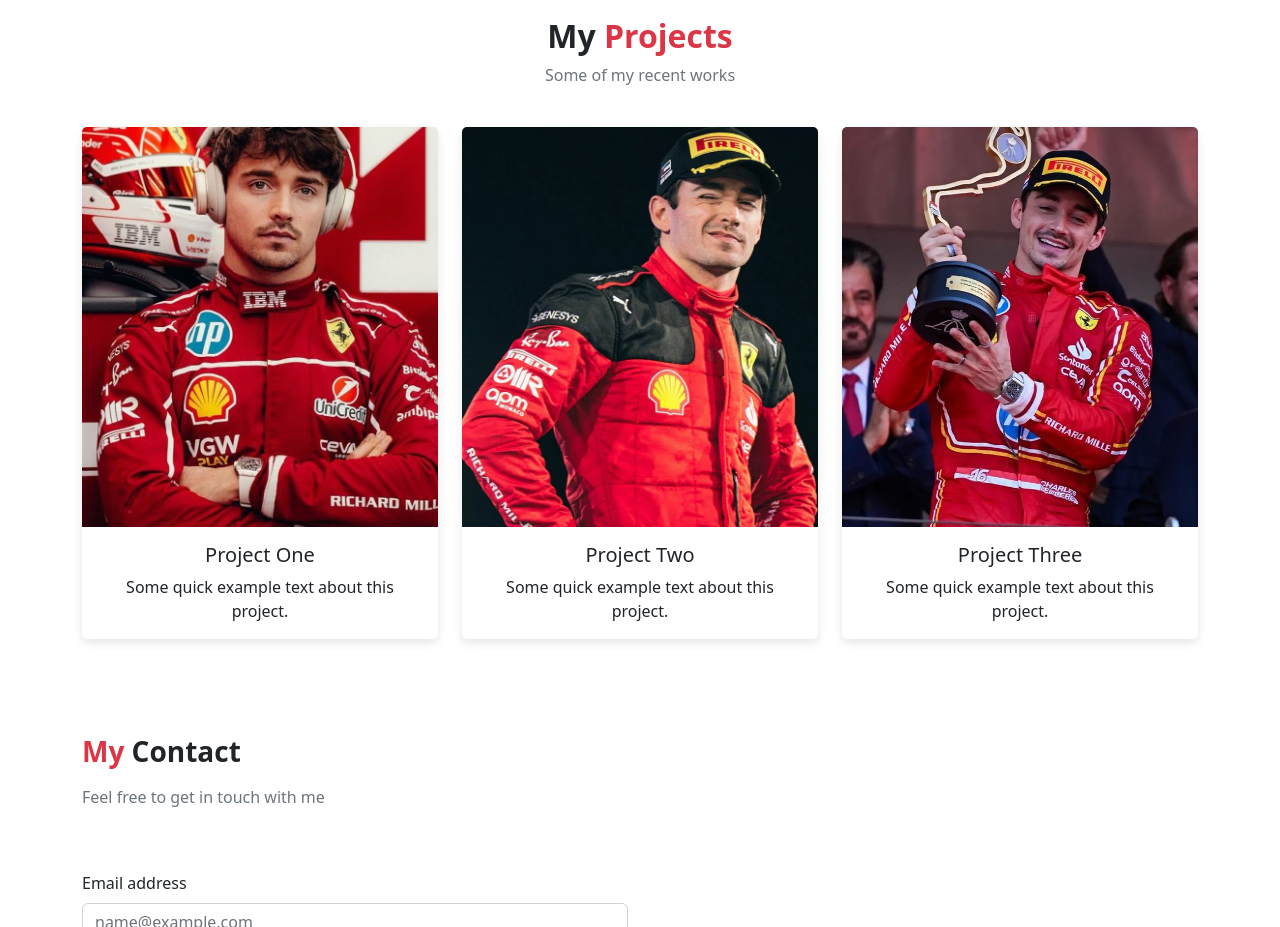
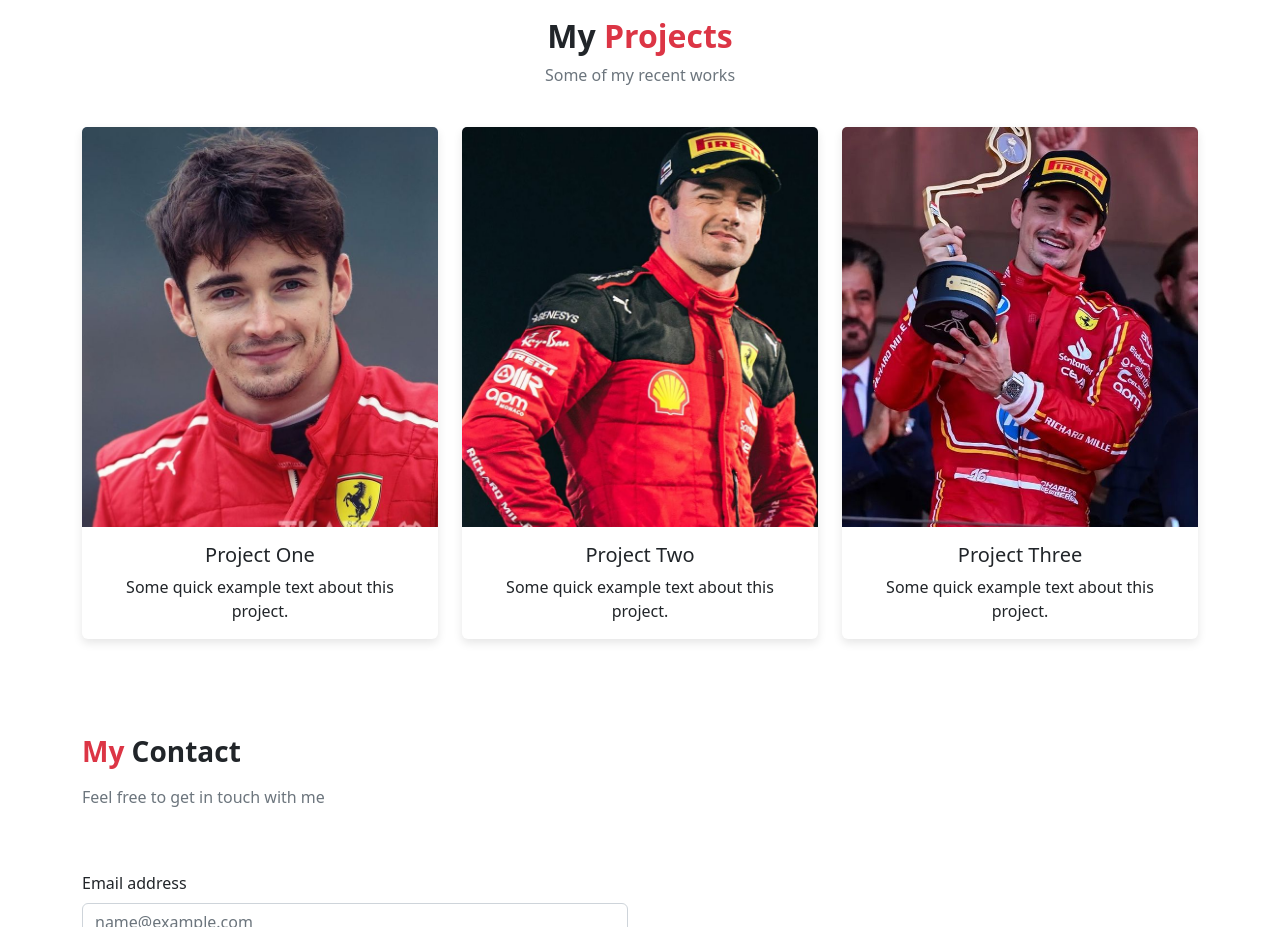
Before and after one commit to auraurfa/Aura-Portfolio, a plain HTML site: page index.html in a window 1280 px wide. Shown: the part 1700-2627 px from the top of the page. Drawn offline with nearby package versions, Linux system fonts and the light colour scheme; grey boxes are pictures that could not be loaded.

Commit message:
update isi portfolio

```diff
--- a/index.html
+++ b/index.html
@@ -135,7 +135,7 @@
       <div class="row g-4 mt-3">
         <div class="col-md-4" data-aos="fade-right"  data-aos-delay="50">
           <div class="card">
-            <img src="assets/images/projects/project2.jpg" class="card-img-top" alt="Project 1" />
+            <img src="assets/images/projects/project5.jpg" class="card-img-top" alt="Project 1" />
             <div class="card-body">
               <h5 class="card-title">Project One</h5>
               <p class="card-text">Some quick example text about this project.</p>
```
Also changed, not shown: assets/images/projects/project5.jpg (added).
